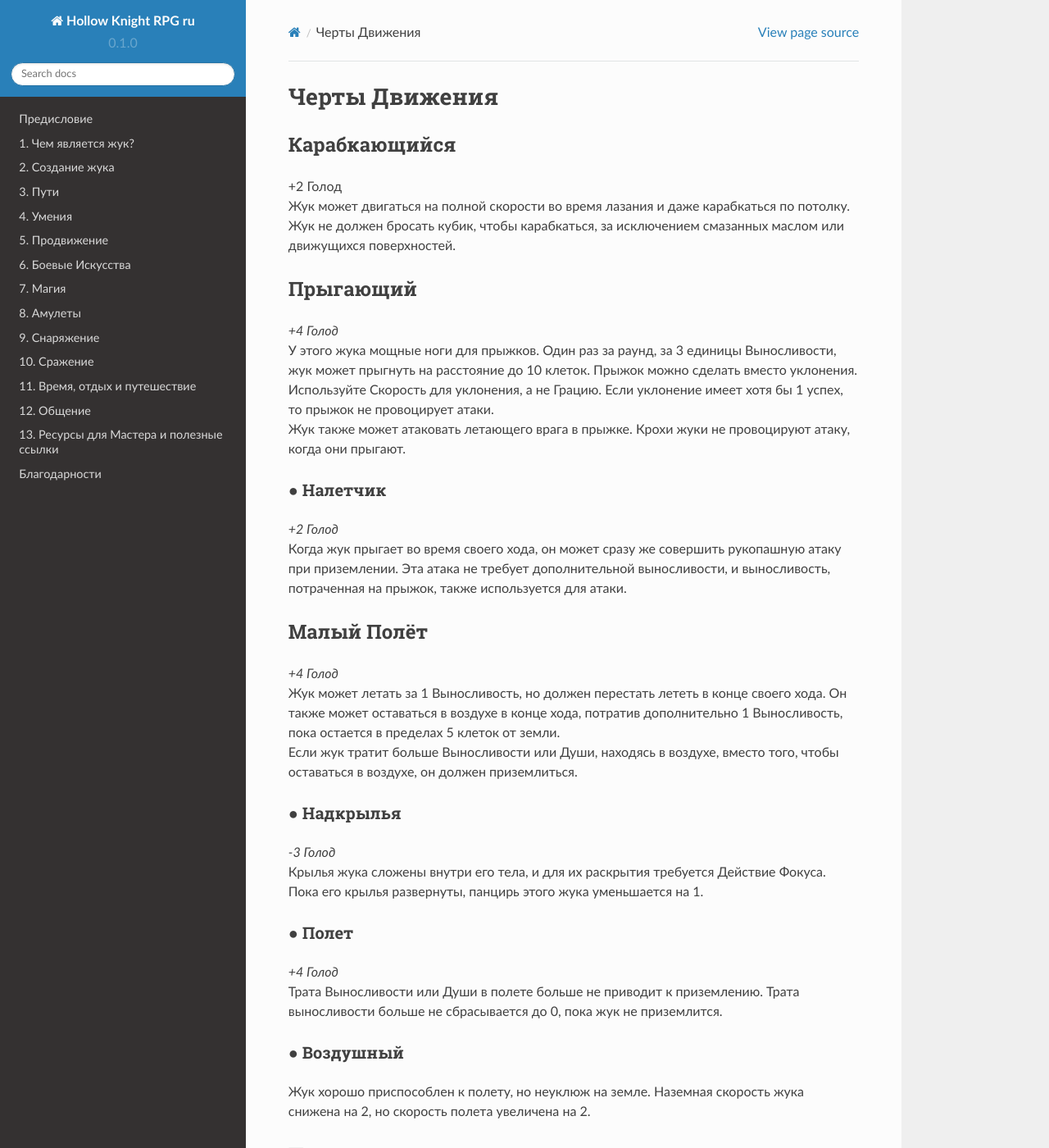
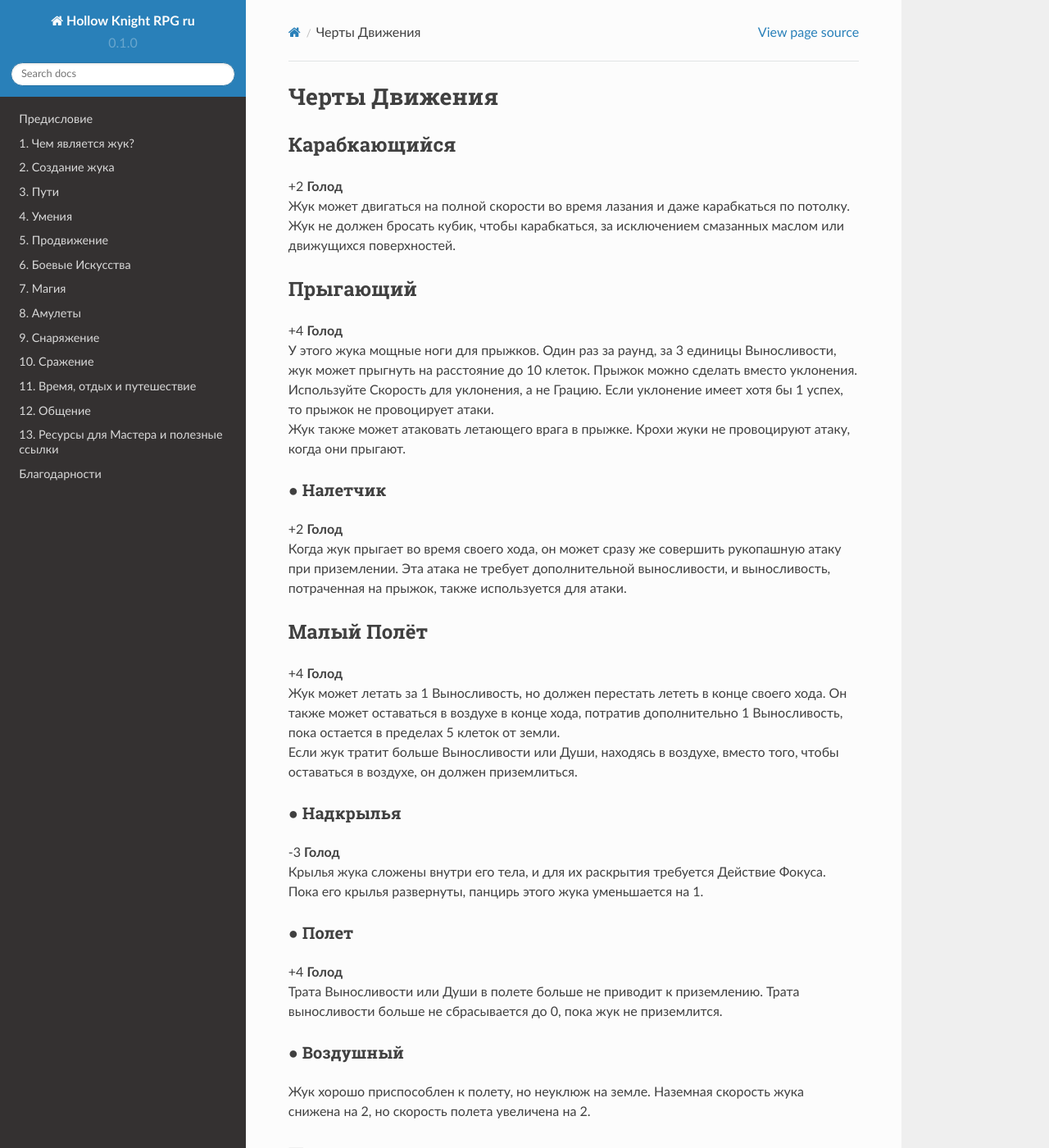
Before and after one commit to LazySelkie/hollow-knight-rpg-ru, a Sphinx documentation site: the page built from docs/source/traits_movement.rst, in a window 1280 px wide and 1400 px high. Shown: the whole window at 82% size. Built offline with Sphinx 7.4.7 and the Read the Docs theme 2.0.0, drawn with Linux system fonts in a browser that asks for light colours; some of the changed text lies outside the part shown.

```diff
--- a/docs/source/traits_movement.rst
+++ b/docs/source/traits_movement.rst
@@ -3,34 +3,34 @@
 
 Карабкающийся
 """"""""""""""""
-| +2 Голод
+| +2 **Голод**
 | Жук может двигаться на полной скорости во время лазания и даже карабкаться по потолку. Жук не должен бросать кубик, чтобы карабкаться, за исключением смазанных маслом или движущихся поверхностей.
 
 Прыгающий
 """"""""""""""""
-| *+4 Голод*
+| +4 **Голод**
 | У этого жука мощные ноги для прыжков. Один раз за раунд, за 3 единицы Выносливости, жук может прыгнуть на расстояние до 10 клеток. Прыжок можно сделать вместо уклонения. Используйте Скорость для уклонения, а не Грацию. Если уклонение имеет хотя бы 1 успех, то прыжок не провоцирует атаки.
 | Жук также может атаковать летающего врага в прыжке. Крохи жуки не провоцируют атаку, когда они прыгают.
 
 ● Налетчик
 ^^^^^^^^^^^^^^^
-| *+2 Голод*
+| +2 **Голод**
 | Когда жук прыгает во время своего хода, он может сразу же совершить рукопашную атаку при приземлении. Эта атака не требует дополнительной выносливости, и выносливость, потраченная на прыжок, также используется для атаки.
 
 Малый Полёт
 """"""""""""""""
-| *+4 Голод*
+| +4 **Голод**
 | Жук может летать за 1 Выносливость, но должен перестать лететь в конце своего хода. Он также может оставаться в воздухе в конце хода, потратив дополнительно 1 Выносливость, пока остается в пределах 5 клеток от земли.
 | Если жук тратит больше Выносливости или Души, находясь в воздухе, вместо того, чтобы оставаться в воздухе, он должен приземлиться.
 
 ● Надкрылья
 ^^^^^^^^^^^^^^^
-| *-3 Голод*
+| -3 **Голод**
 | Крылья жука сложены внутри его тела, и для их раскрытия требуется Действие Фокуса. Пока его крылья развернуты, панцирь этого жука уменьшается на 1.
 
 ● Полет
 ^^^^^^^^^^^^^^^
-| *+4 Голод*
+| +4 **Голод**
 | Трата Выносливости или Души в полете больше не приводит к приземлению. Трата выносливости больше не сбрасывается до 0, пока жук не приземлится.
 
 ● Воздушный
@@ -39,22 +39,22 @@
 
 Плавание
 """"""""""""""""
-| *+2 Голод*
+| +2 **Голод**
 | Этот жук может двигаться на полной скорости во время плавания, и ему не нужно кидать кубик, чтобы оставаться на плаву в спокойной воде.
 
 Туннельный Змей
 """"""""""""""""
-| *+5 Голод*
+| +5 **Голод**
 | Этот жук может прокапывать почву, 1 клетку за 2 Скорости. Он может решить оставить туннель позади или нет.
 | Если жук находится под землей без источника воздуха, он будет страдать от Удушения.
 
 Водомерка
 """"""""""""""""
-| *+3 Голод*
+| +3 **Голод**
 | Жук может ходить по поверхности жидкости, не погружаясь в нее. Это позволяет ему прыгать, а также позволяет ему оставаться на плаву, не ограничивая использование рук.
 | Кроме того, любой плавающий жук, пытающийся атаковать этого жука в воде, получает -2 к попаданию.
 
 Дыхание Под Водой
 """""""""""""""""""
-| *+2 Голод*
+| +2 **Голод**
 | Этот жук может дышать под водой. Может быть воспринято как Подчерта Плавания.
```
